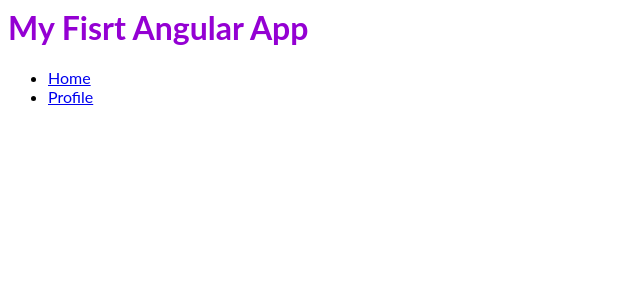
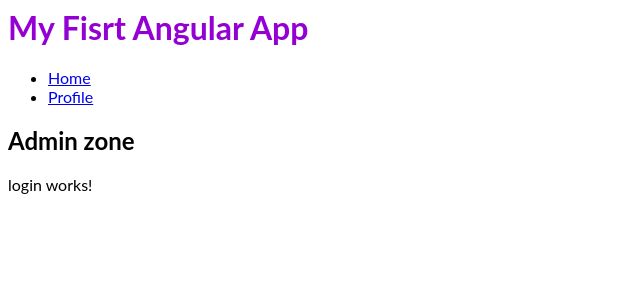
Before and after one commit to zMICHUz/cap-angular-first-app, an Angular app: page /admin/login in a window 1280 px wide. Before the commit this address led to /. Shown: the top 300 px of the page, without its empty margins (0-640 px from the left). Built offline with nearby package versions, Linux system fonts and the light colour scheme.

Commit message:
lazy load successfully

```diff
--- /dev/null
+++ b/src/app/admin/admin/admin.component.html
@@ -0,0 +1,2 @@
+<h2>Admin zone</h2>
+<router-outlet></router-outlet>
--- /dev/null
+++ b/src/app/admin/admin/admin.component.ts
@@ -0,0 +1,15 @@
+import { Component, OnInit } from '@angular/core';
+
+@Component({
+  selector: 'app-admin',
+  templateUrl: './admin.component.html',
+  styleUrls: ['./admin.component.css']
+})
+export class AdminComponent implements OnInit {
+
+  constructor() { }
+
+  ngOnInit() {
+  }
+
+}
```
Also changed, not shown: src/app/admin/admin-routing.module.ts (+12 -5 lines), src/app/admin/admin.module.ts (+6 -2 lines), src/app/admin/admin/admin.component.css (added).
